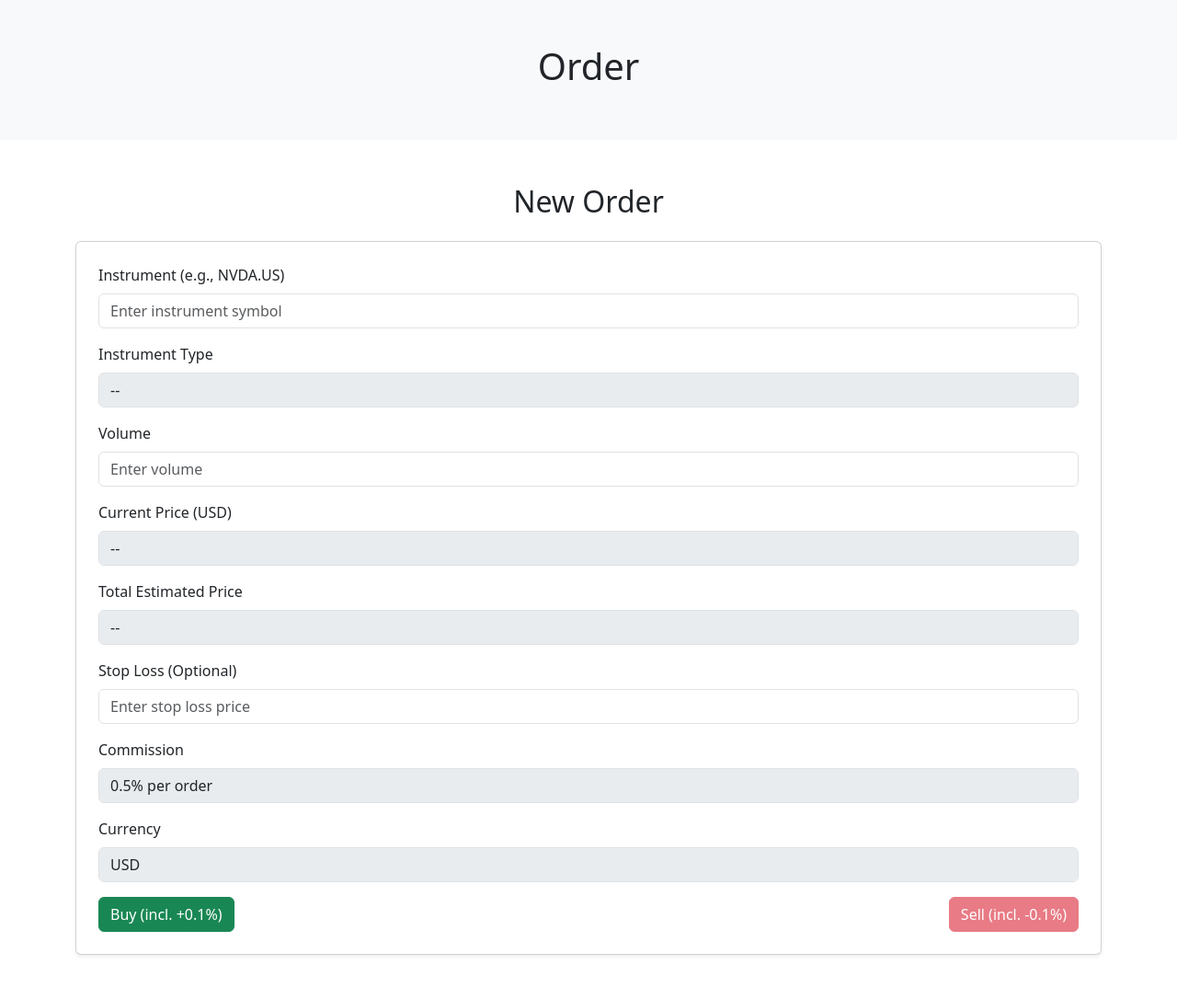
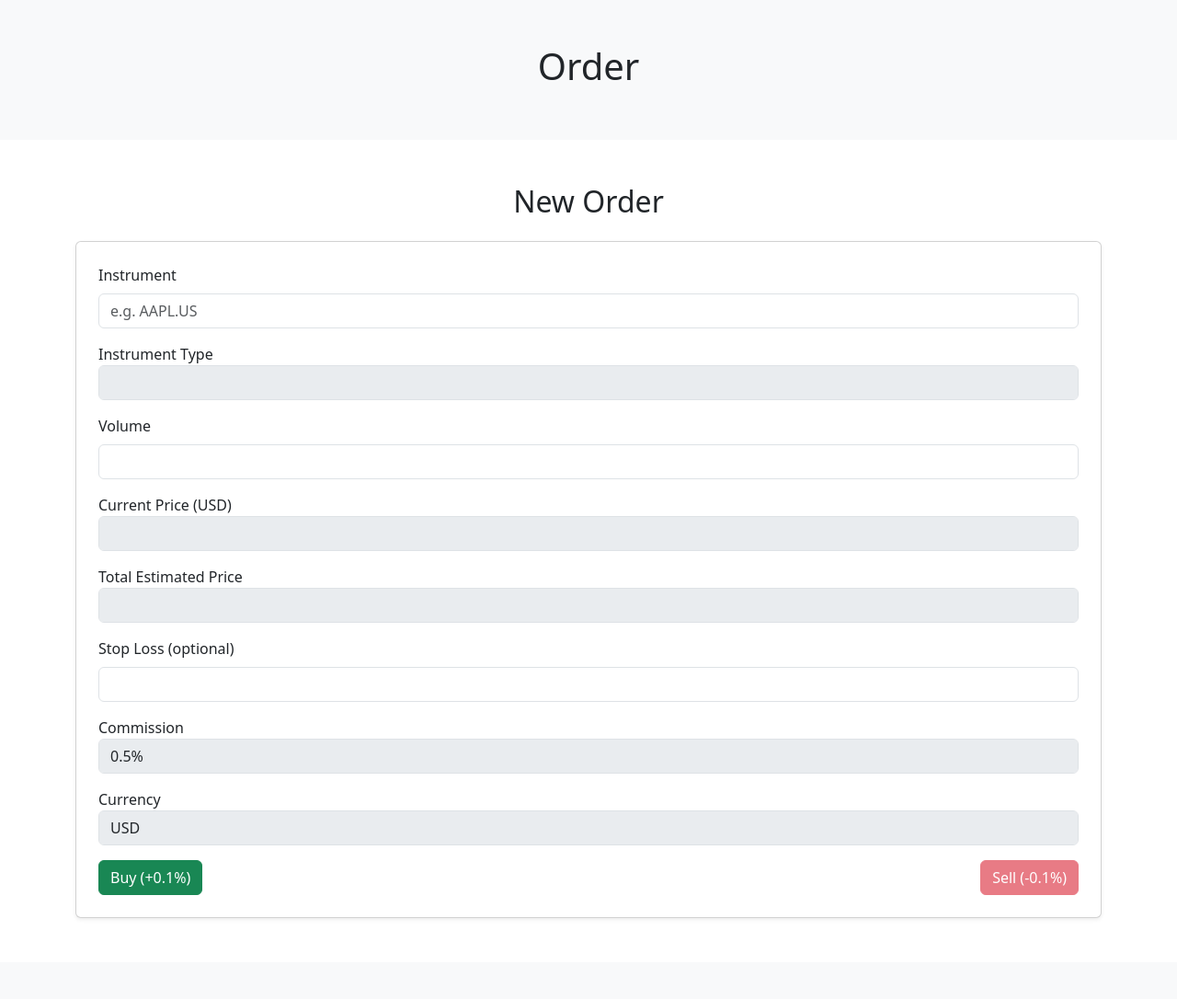
Before and after one commit to wut-ersms/front-end, a Flask app: page /order/ in a window 1280 px wide. Shown: the whole page at 92% size. After the commit the page ends 998 px from the top, so only its background shows below. Run offline with Flask 3, Linux system fonts and the light colour scheme.

Commit message:
changed to containt only a template and basic formatting (logic moved to order.py and certain UI elements moved to order.js)

```diff
--- a/app/templates/order/order.html
+++ b/app/templates/order/order.html
@@ -1,5 +1,6 @@
 {% extends 'base.html' %}
 {% block content %}
+
 <section class="bg-light p-5">
     <div class="container text-center">
         <h1>Order</h1>
@@ -10,128 +11,59 @@
     <h2 class="text-center mb-4">New Order</h2>
 
     <form id="order-form" class="card p-4 shadow-sm">
-        <!-- Instrument Input with Autocomplete -->
         <div class="mb-3">
-            <label for="instrument" class="form-label">Instrument (e.g., NVDA.US)</label>
-            <input list="instrument-list" class="form-control" id="instrument" placeholder="Enter instrument symbol" required>
+            <label for="instrument" class="form-label">Instrument</label>
+            <input list="instrument-list" class="form-control" id="instrument" required placeholder="e.g. AAPL.US">
             <datalist id="instrument-list">
-                <option value="AAPL.US">
-                <option value="NVDA.US">
-                <option value="BTC.USD">
-                <option value="SPY.US">
-                <option value="GOLD.USD">
+                {% for instrument in instrument_list %}
+                <option value="{{ instrument }}">
+                {% endfor %}
             </datalist>
         </div>
 
-        <!-- Instrument Type -->
         <div class="mb-3">
-            <label class="form-label">Instrument Type</label>
-            <input type="text" class="form-control" id="instrument-type" disabled value="--">
+            <label>Instrument Type</label>
+            <input type="text" class="form-control" id="instrument-type" disabled>
         </div>
 
-        <!-- Volume Input -->
         <div class="mb-3">
             <label for="volume" class="form-label">Volume</label>
-            <input type="number" class="form-control" id="volume" min="1" step="1" placeholder="Enter volume" required>
+            <input type="number" class="form-control" id="volume" min="1" step="1" required>
         </div>
 
-        <!-- Current Price -->
         <div class="mb-3">
-            <label class="form-label">Current Price (USD)</label>
-            <input type="text" class="form-control" id="price" disabled value="--">
+            <label>Current Price (USD)</label>
+            <input type="text" class="form-control" id="price" disabled>
         </div>
 
-        <!-- Final Price -->
         <div class="mb-3">
-            <label class="form-label">Total Estimated Price</label>
-            <input type="text" class="form-control" id="final-price" disabled value="--">
+            <label>Total Estimated Price</label>
+            <input type="text" class="form-control" id="final-price" disabled>
         </div>
 
-        <!-- Stop Loss -->
         <div class="mb-3">
-            <label for="stopLoss" class="form-label">Stop Loss (Optional)</label>
-            <input type="number" class="form-control" id="stopLoss" step="0.01" placeholder="Enter stop loss price">
+            <label for="stopLoss" class="form-label">Stop Loss (optional)</label>
+            <input type="number" class="form-control" id="stopLoss" step="0.01">
         </div>
 
-        <!-- Commission -->
         <div class="mb-3">
-            <label class="form-label">Commission</label>
-            <input type="text" class="form-control" disabled value="0.5% per order">
+            <label>Commission</label>
+            <input type="text" class="form-control" disabled value="0.5%">
         </div>
 
-        <!-- Currency -->
         <div class="mb-3">
-            <label class="form-label">Currency</label>
+            <label>Currency</label>
             <input type="text" class="form-control" disabled value="USD">
         </div>
 
-        <!-- Buy/Sell Buttons with Markup Info -->
         <div class="d-flex justify-content-between">
-            <button type="submit" class="btn btn-success w-45" id="buy-button">Buy (incl. +0.1%)</button>
-            <button type="button" class="btn btn-danger w-45" id="sell-button" disabled>Sell (incl. -0.1%)</button>
+            <button type="submit" class="btn btn-success w-45" id="buy-button">Buy (+0.1%)</button>
+            <button type="button" class="btn btn-danger w-45" id="sell-button" disabled>Sell (-0.1%)</button>
         </div>
     </form>
 </section>
 
-<script>
-    const instrumentData = {
-        "AAPL.US": { price: 189.55, type: "Stock", holdings: 5 },
-        "NVDA.US": { price: 915.60, type: "Stock", holdings: 10 },
-        "BTC.USD": { price: 67000, type: "Cryptocurrency", holdings: 0.5 },
-        "SPY.US": { price: 520.00, type: "ETF", holdings: 0 },
-        "GOLD.USD": { price: 2400, type: "Commodity", holdings: 2 }
-    };
+<!-- Add script reference -->
+<script src="{{ url_for('static', filename='order.js') }}"></script>
 
-    const instrumentInput = document.getElementById("instrument");
-    const priceField = document.getElementById("price");
-    const typeField = document.getElementById("instrument-type");
-    const volumeField = document.getElementById("volume");
-    const finalPriceField = document.getElementById("final-price");
-    const sellButton = document.getElementById("sell-button");
-    const buyButton = document.getElementById("buy-button");
-
-    function updateInstrumentDetails() {
-        const symbol = instrumentInput.value.trim().toUpperCase();
-        const data = instrumentData[symbol];
-
-        if (data) {
-            priceField.value = data.price.toFixed(2);
-            typeField.value = data.type;
-            sellButton.disabled = data.holdings <= 0;
-            updateFinalPrice();
-        } else {
-            priceField.value = "--";
-            typeField.value = "--";
-            finalPriceField.value = "--";
-            sellButton.disabled = true;
-        }
-    }
-
-    function updateFinalPrice() {
-        const symbol = instrumentInput.value.trim().toUpperCase();
-        const volume = parseFloat(volumeField.value);
-        const data = instrumentData[symbol];
-
-        if (data && !isNaN(volume)) {
-            const rawTotal = volume * data.price;
-            finalPriceField.value = rawTotal.toFixed(2) + " USD";
-        } else {
-            finalPriceField.value = "--";
-        }
-    }
-
-    instrumentInput.addEventListener("input", updateInstrumentDetails);
-    volumeField.addEventListener("input", updateFinalPrice);
-
-    document.getElementById("order-form").addEventListener("submit", function (e) {
-        e.preventDefault();
-        const symbol = instrumentInput.value.trim().toUpperCase();
-        alert(`Buy order for ${symbol} submitted with markup (+0.1%)`);
-    });
-
-    sellButton.addEventListener("click", function () {
-        const symbol = instrumentInput.value.trim().toUpperCase();
-        alert(`Sell order for ${symbol} submitted with discount (-0.1%)`);
-    });
-</script>
 {% endblock %}
```
